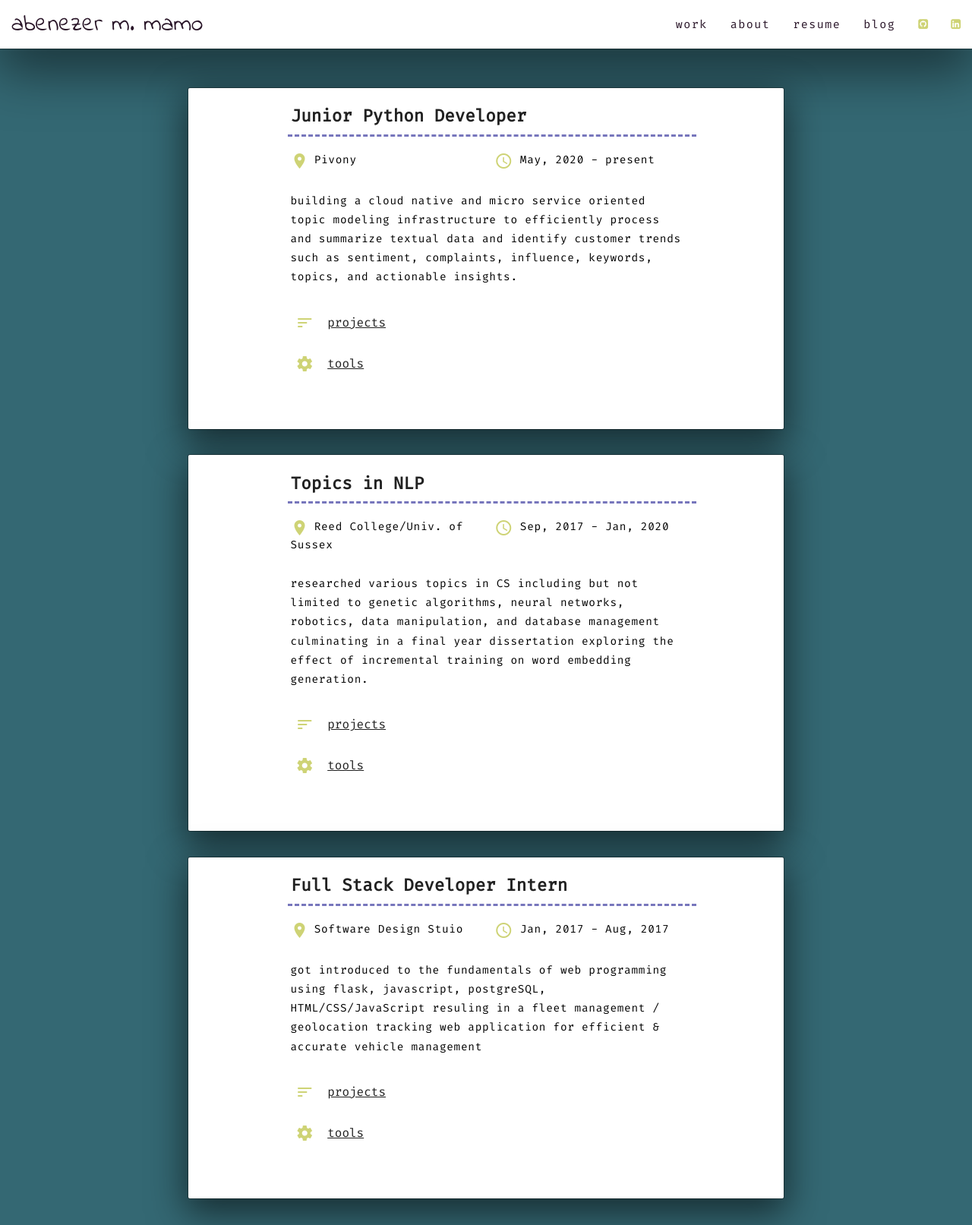
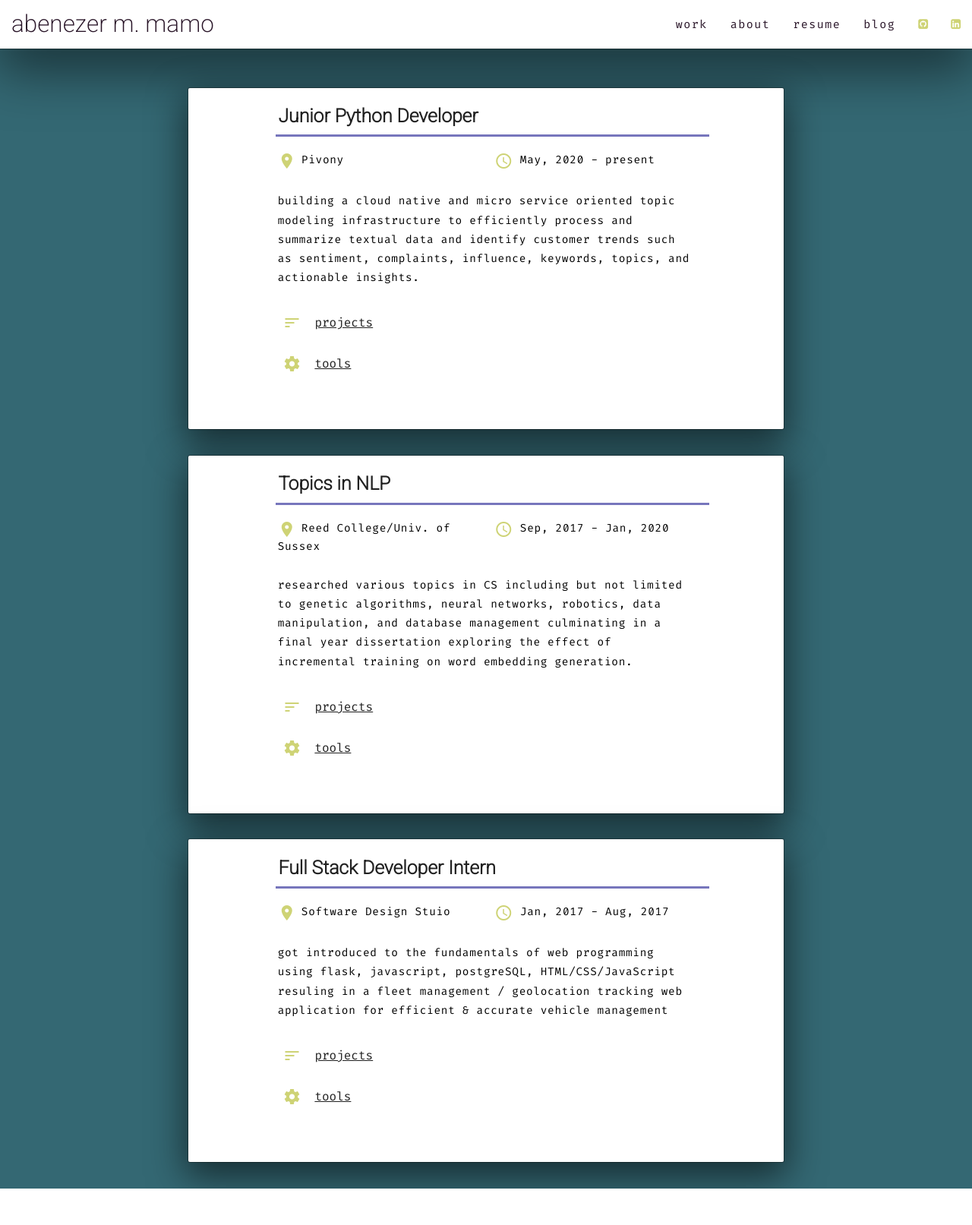
Before and after one commit to a6enez3r/portfolio, a Flask app: page / in a window 1280 px wide. Shown: the whole page at 76% size. After the commit the page ends 1565 px from the top, so only its background shows below. Run offline with Flask 2, Linux system fonts and the light colour scheme.

Commit message:
updated fonts

```diff
--- a/app/static/css/main.css
+++ b/app/static/css/main.css
@@ -1,4 +1,5 @@
 @import url("https://fonts.googleapis.com/css2?family=Fira+Code&family=Indie+Flower&display=swap");
+@import url("https://fonts.googleapis.com/css2?family=Heebo:wght@200&display=swap");
 
 /* body */
 body {
@@ -23,7 +24,7 @@ nav {
   color: #291528 !important;
   left: 15px !important;
   transition: 0.5s;
-  font-family: "Indie Flower", cursive;
+  font-family: "Heebo", sans-serif;
 }
 
 .brand-logo:hover {
@@ -84,6 +85,8 @@ nav {
   background: #ffffff !important;
   box-shadow: 0 16px 48px 4px rgba(0, 0, 0, 0.56), 0 0 0 1px rgba(0, 0, 0, 0.3) !important;
   text-align: left !important;
+  padding-left: 0 !important;
+  padding-right: 0 !important;
 }
 
 .no-padding-bottom {
@@ -97,12 +100,13 @@ nav {
 }
 
 .card-position {
-  font-size: 1.5rem;
+  font-size: 1.65rem;
   font-weight: 600;
   padding: 3.5px !important;
-  border-bottom: 3px dashed #7776bc;
+  border-bottom: 3px solid #7776bc;
   padding-bottom: 2.5% !important;
   margin-left: 1.5% !important;
+  font-family: "Heebo", sans-serif;
 }
 
 .card-company,
```
